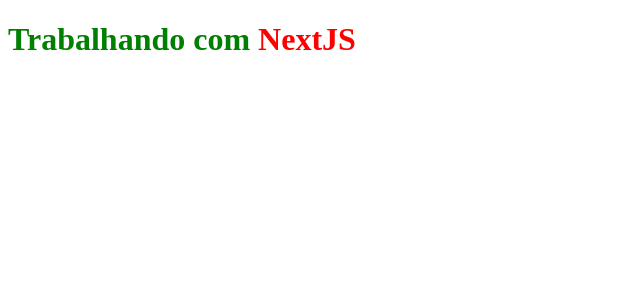
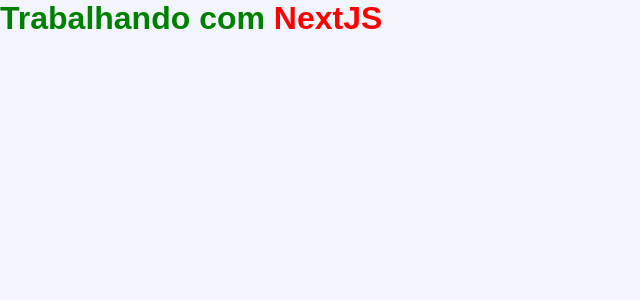
Before and after one commit to kenmarcos/board-web, a Next.js app: page / in a window 1280 px wide. Shown: the top 300 px of the page, without its empty margins (0-640 px from the left). Built offline with nearby package versions, Linux system fonts and the light colour scheme.

Commit message:
add global styles settings

```diff
--- a/src/pages/_app.tsx
+++ b/src/pages/_app.tsx
@@ -1,4 +1,5 @@
 import type { AppProps } from "next/app";
+import "styles/global.scss";
 
 export default function App({ Component, pageProps }: AppProps) {
   return <Component {...pageProps} />;
--- a/src/pages/index.tsx
+++ b/src/pages/index.tsx
@@ -4,6 +4,9 @@
 export default function Home() {
   return (
     <>
+      <Head>
+        <title>Board - Organizando seu dia</title>
+      </Head>
       <h1 className={styles.title}>
         Trabalhando com <span>NextJS</span>
       </h1>
--- /dev/null
+++ b/src/styles/global.scss
@@ -0,0 +1,38 @@
+* {
+  margin: 0;
+  padding: 0;
+  box-sizing: border-box;
+}
+
+@media (max-width: 1080px) {
+  html {
+    font-size: 93.75%; // Converter o tamanho para 15px
+  }
+}
+
+@media (max-width: 720) {
+  html {
+    font-size: 87.5%; // Converter o tamanho para 14px
+  }
+}
+
+body {
+  background: #f2f6fc;
+}
+
+body,
+input,
+textarea,
+select,
+button {
+  font: 400 1rem sans-serif; // 1rem = 16px
+}
+
+button {
+  cursor: pointer;
+}
+
+a {
+  text-decoration: none;
+  color: inherit;
+}
```
